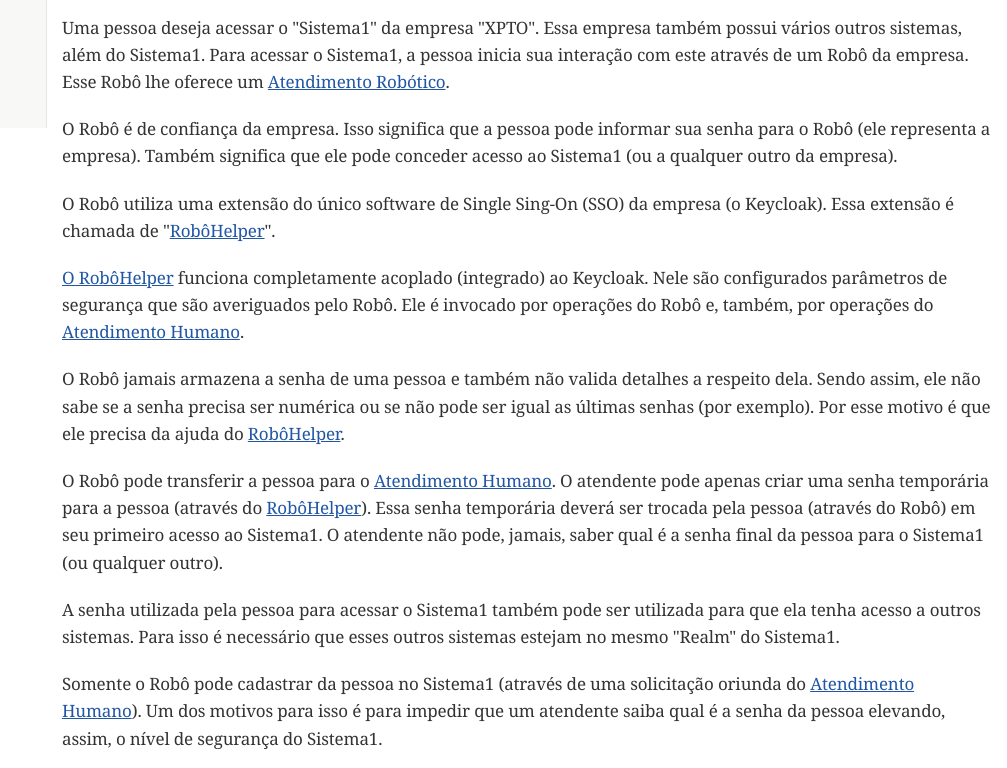
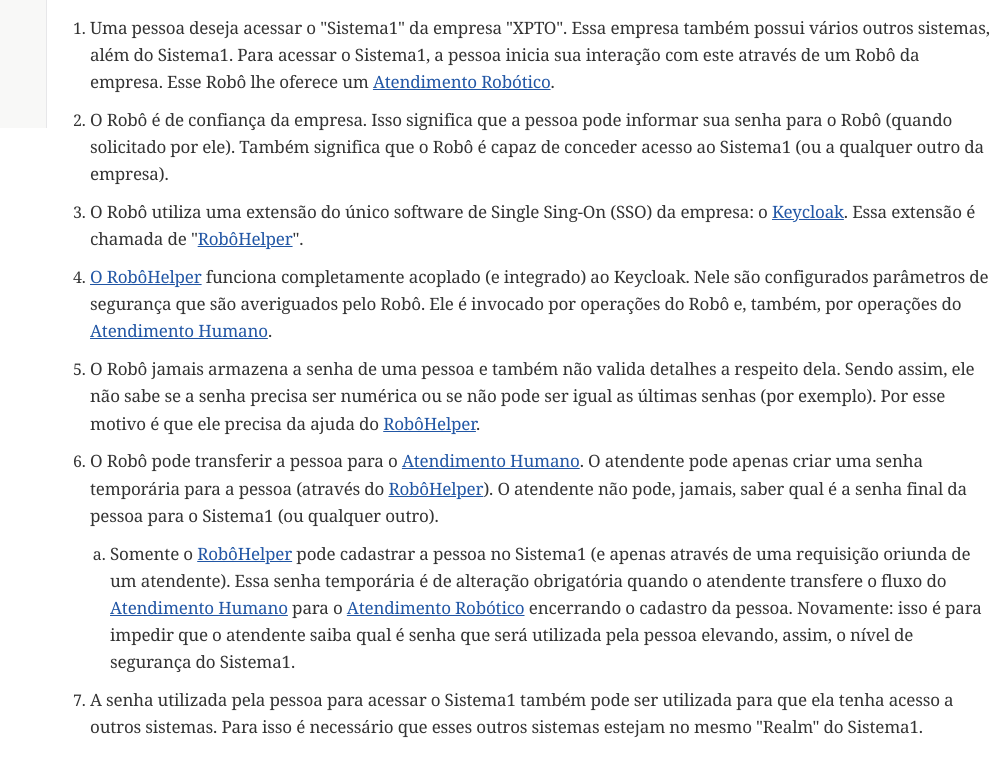
Before and after one commit to paulojeronimo/keycloak-robot-integration, a plain HTML site: page index.html in a window 1280 px wide. Shown: the part 672-1440 px from the top of the page, without its empty margins (273-1280 px from the left). Drawn offline with nearby package versions, Linux system fonts and the light colour scheme; a web font is replaced by a local one.

Commit message:
Published at Mon Oct 19 13:07:34 -03 2020

```diff
--- a/index.html
+++ b/index.html
@@ -5,7 +5,7 @@
 <meta http-equiv="X-UA-Compatible" content="IE=edge">
 <meta name="viewport" content="width=device-width, initial-scale=1.0">
 <meta name="generator" content="Asciidoctor 2.0.10">
-<meta name="author" content="Paulo Jerônimo &lt;pj@paulojeronimo.com&gt;, 2020-10-19 12:22:03 -0300">
+<meta name="author" content="Paulo Jerônimo &lt;pj@paulojeronimo.com&gt;, 2020-10-19 13:06:19 -0300">
 <title>Integrando um "Robô (URA)" ao Keycloak</title>
 <link rel="stylesheet" href="https://fonts.googleapis.com/css?family=Open+Sans:300,300italic,400,400italic,600,600italic%7CNoto+Serif:400,400italic,700,700italic%7CDroid+Sans+Mono:400,700">
 <style>
@@ -442,7 +442,7 @@
 <div id="header">
 <h1>Integrando um "Robô (URA)" ao Keycloak</h1>
 <div class="details">
-<span id="author" class="author">Paulo Jerônimo &lt;pj@paulojeronimo.com&gt;, 2020-10-19 12:22:03 -0300</span><br>
+<span id="author" class="author">Paulo Jerônimo &lt;pj@paulojeronimo.com&gt;, 2020-10-19 13:06:19 -0300</span><br>
 </div>
 <div id="toc" class="toc2">
 <div id="toctitle">Conteúdo</div>
@@ -513,60 +513,70 @@
 <div class="sect1">
 <h2 id="o-problema">2. O problema</h2>
 <div class="sectionbody">
-<div class="paragraph">
+<div class="olist arabic">
+<ol class="arabic">
+<li>
 <p>Uma pessoa deseja acessar o "Sistema1" da empresa "XPTO".
 Essa empresa também possui vários outros sistemas, além do Sistema1.
 Para acessar o Sistema1, a pessoa inicia sua interação com este através
 de um Robô da empresa.
 Esse Robô lhe oferece um <a href="#atendimento-robotico">Atendimento Robótico</a>.</p>
-</div>
-<div class="paragraph">
+</li>
+<li>
 <p>O Robô é de confiança da empresa.
-Isso significa que a pessoa pode informar sua senha para o Robô (ele
-representa a empresa).
-Também significa que ele pode conceder acesso ao Sistema1 (ou a qualquer
-outro da empresa).</p>
-</div>
-<div class="paragraph">
-<p>O Robô utiliza uma extensão do único software de Single Sing-On (SSO) da
-empresa (o Keycloak).
+Isso significa que a pessoa pode informar sua senha para o Robô (quando
+solicitado por ele).
+Também significa que o Robô é capaz de conceder acesso ao Sistema1 (ou a
+qualquer outro da empresa).</p>
+</li>
+<li>
+<p>O Robô utiliza uma extensão do único software de Single Sing-On (SSO)
+  da empresa: o <a href="https://www.keycloak.org" target="_blank" rel="noopener">Keycloak</a>.
 Essa extensão é chamada de "<a href="#o-robo-helper">RobôHelper</a>".</p>
-</div>
-<div class="paragraph">
-<p><a href="#o-robo-helper">O RobôHelper</a> funciona completamente acoplado (integrado) ao
-Keycloak.
+</li>
+<li>
+<p><a href="#o-robo-helper">O RobôHelper</a> funciona completamente acoplado (e integrado) ao
+  Keycloak.
 Nele são configurados parâmetros de segurança que são averiguados pelo
 Robô.
 Ele é invocado por operações do Robô e, também, por operações do
 <a href="#atendimento-humano">Atendimento Humano</a>.</p>
-</div>
-<div class="paragraph">
+</li>
+<li>
 <p>O Robô jamais armazena a senha de uma pessoa e também não valida
 detalhes a respeito dela.
 Sendo assim, ele não sabe se a senha precisa ser numérica ou se não pode
 ser igual as últimas senhas (por exemplo).
 Por esse motivo é que ele precisa da ajuda do <a href="#o-robo-helper">RobôHelper</a>.</p>
-</div>
-<div class="paragraph">
+</li>
+<li>
 <p>O Robô pode transferir a pessoa para o <a href="#atendimento-humano">Atendimento Humano</a>.
 O atendente pode apenas criar uma senha temporária para a
 pessoa (através do <a href="#o-robo-helper">RobôHelper</a>).
-Essa senha temporária deverá ser trocada pela pessoa (através do Robô)
-em seu primeiro acesso ao Sistema1.
 O atendente não pode, jamais, saber qual é a senha final da pessoa para
 o Sistema1 (ou qualquer outro).</p>
+<div class="olist loweralpha">
+<ol class="loweralpha" type="a">
+<li>
+<p>Somente o <a href="#o-robo-helper">RobôHelper</a> pode cadastrar a pessoa no Sistema1 (e apenas
+através de uma requisição oriunda de um atendente).
+Essa senha temporária é de alteração obrigatória quando o atendente
+transfere o fluxo do <a href="#atendimento-humano">Atendimento Humano</a> para o <a href="#atendimento-robotico">Atendimento Robótico</a>
+encerrando o cadastro da pessoa.
+Novamente: isso é para impedir que o atendente saiba qual é senha que
+será utilizada pela pessoa elevando, assim, o nível de segurança do
+Sistema1.</p>
+</li>
+</ol>
 </div>
-<div class="paragraph">
+</li>
+<li>
 <p>A senha utilizada pela pessoa para acessar o Sistema1 também pode ser
 utilizada para que ela tenha acesso a outros sistemas.
 Para isso é necessário que esses outros sistemas estejam no mesmo
 "Realm" do Sistema1.</p>
-</div>
-<div class="paragraph">
-<p>Somente o Robô pode cadastrar da pessoa no Sistema1 (através de uma
-solicitação oriunda do <a href="#atendimento-humano">Atendimento Humano</a>).
-Um dos motivos para isso é para impedir que um atendente saiba qual é a
-senha da pessoa elevando, assim, o nível de segurança do Sistema1.</p>
+</li>
+</ol>
 </div>
 </div>
 </div>
```
